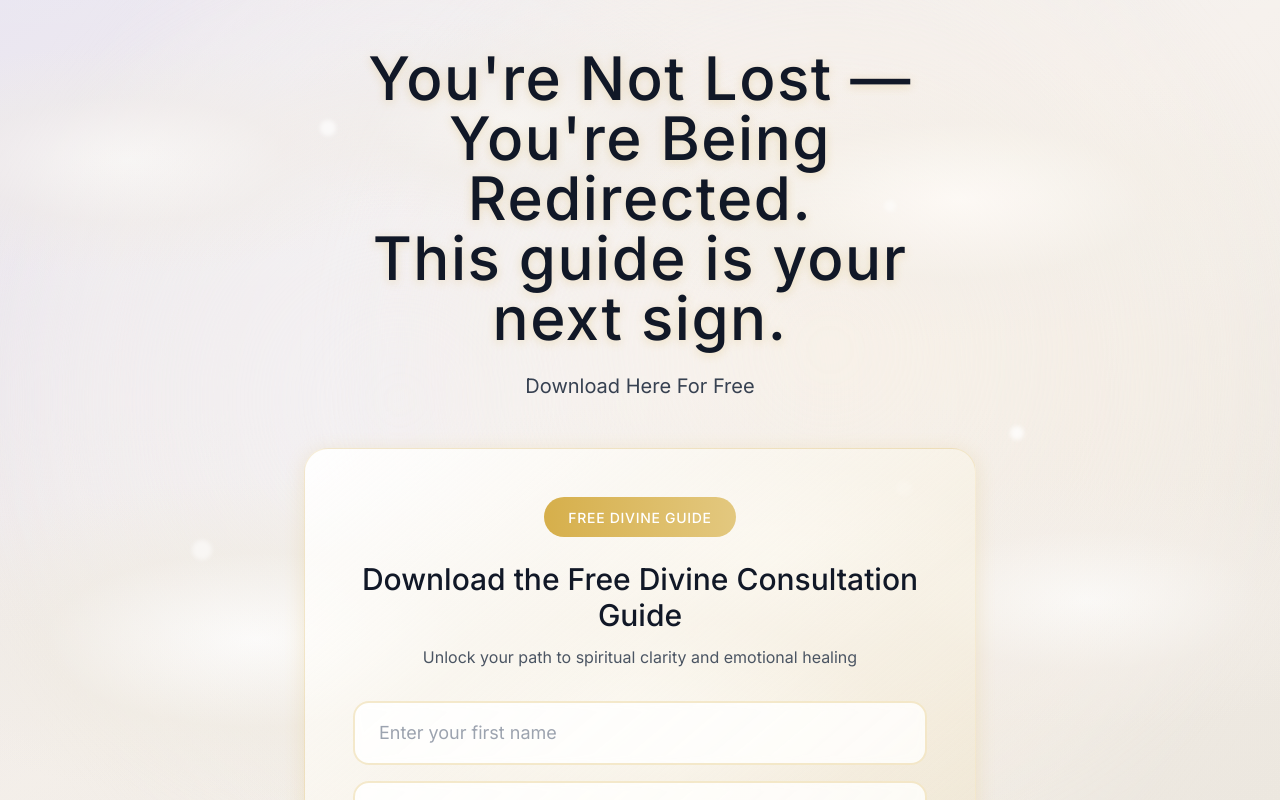
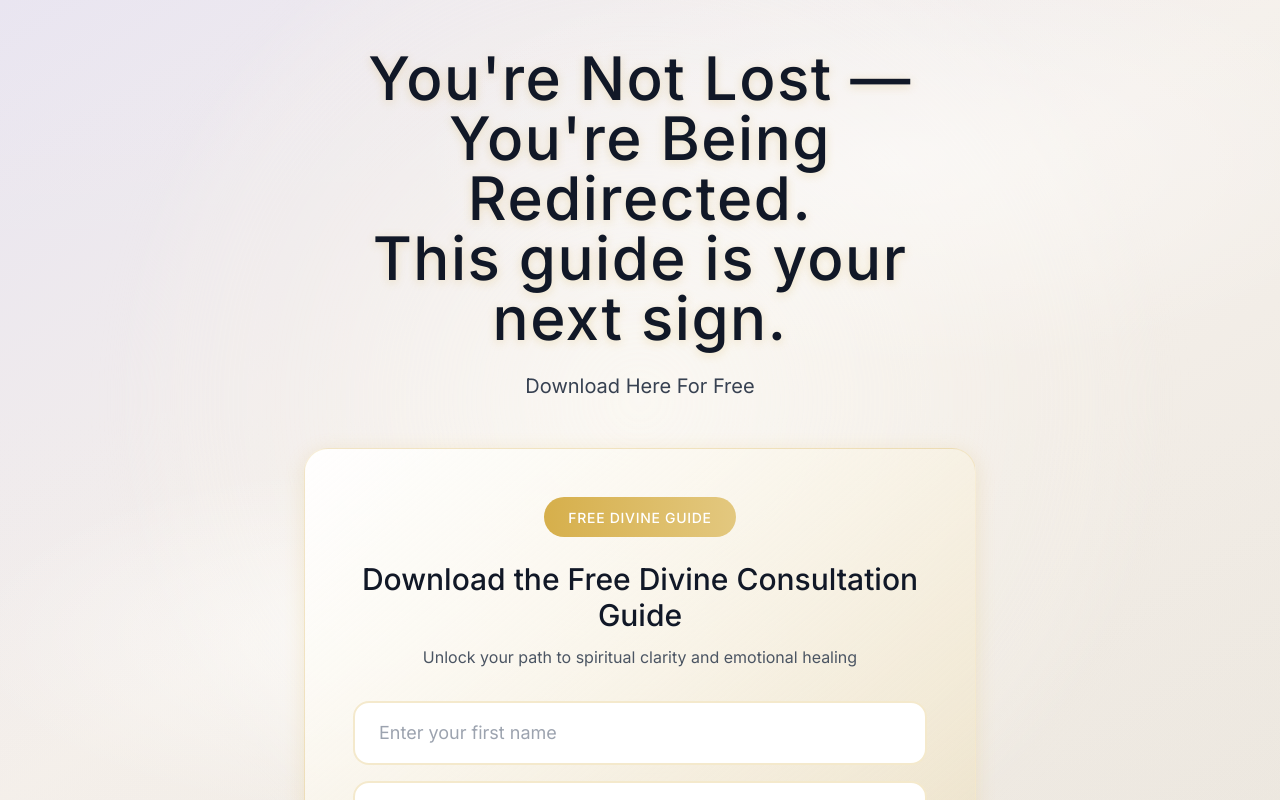
Before and after one commit to hseinsb/Consulation, a Next.js app: page / in a window 1280 px wide. Shown: the top 800 px of the page. Built offline with nearby package versions, Linux system fonts and the light colour scheme.

Commit message:
Optimize mobile performance - remove animations, reduce blur effects, simplify background

```diff
--- a/app/page.tsx
+++ b/app/page.tsx
@@ -59,7 +59,7 @@ export default function Home() {
     <main className="relative min-h-screen flex items-center justify-center px-4 py-12 overflow-hidden">
       <CloudBackground />
 
-      <div className="relative z-10 w-full max-w-2xl mx-auto text-center animate-fade-in-up">
+      <div className="relative z-10 w-full max-w-2xl mx-auto text-center">
         {/* Header Section */}
         <div className="mb-12 space-y-6">
               <h1 className="text-4xl md:text-6xl font-medium tracking-wide text-gray-900 leading-tight text-shadow-soft">
@@ -73,7 +73,7 @@ export default function Home() {
         </div>
 
         {/* Golden Card with Form */}
-        <div className="bg-gradient-to-br from-white/90 to-gold-light/20 backdrop-blur-sm rounded-3xl shadow-2xl glow-gold-soft p-8 md:p-12 border border-gold-light/30">
+        <div className="bg-gradient-to-br from-white/95 to-gold-light/30 rounded-3xl shadow-2xl glow-gold-soft p-8 md:p-12 border border-gold-light/30">
           <div className="mb-8">
             <div className="inline-block px-6 py-2 bg-gradient-to-r from-gold to-gold-light rounded-full mb-6">
               <span className="text-white font-medium text-sm tracking-wider uppercase">Free Divine Guide</span>
@@ -94,7 +94,7 @@ export default function Home() {
                 onChange={(e) => setFirstName(e.target.value)}
                 placeholder="Enter your first name"
                 required
-                className="w-full px-6 py-4 rounded-2xl border-2 border-gold-light/40 focus:border-gold focus:ring-4 focus:ring-gold/20 outline-none transition-all duration-300 text-lg bg-white/80 backdrop-blur-sm placeholder:text-gray-400"
+                className="w-full px-6 py-4 rounded-2xl border-2 border-gold-light/40 focus:border-gold focus:ring-4 focus:ring-gold/20 outline-none transition-all duration-300 text-lg bg-white placeholder:text-gray-400"
               />
               <input
                 type="email"
@@ -102,7 +102,7 @@ export default function Home() {
                 onChange={(e) => setEmail(e.target.value)}
                 placeholder="Enter your email address"
                 required
-                className="w-full px-6 py-4 rounded-2xl border-2 border-gold-light/40 focus:border-gold focus:ring-4 focus:ring-gold/20 outline-none transition-all duration-300 text-lg bg-white/80 backdrop-blur-sm placeholder:text-gray-400"
+                className="w-full px-6 py-4 rounded-2xl border-2 border-gold-light/40 focus:border-gold focus:ring-4 focus:ring-gold/20 outline-none transition-all duration-300 text-lg bg-white placeholder:text-gray-400"
               />
             </div>
 
--- a/app/thank-you/page.tsx
+++ b/app/thank-you/page.tsx
@@ -76,7 +76,7 @@ export default function ThankYou() {
       <div className="relative z-10 max-w-6xl mx-auto">
 
         {/* Section A - Header */}
-        <div className="text-center mb-16 animate-fade-in-up">
+        <div className="text-center mb-16">
           <h1 className="text-4xl md:text-6xl font-light tracking-wide text-gray-900 leading-tight mb-6 text-shadow-soft">
             You Weren't Sent Here by Accident.
           </h1>
@@ -89,8 +89,8 @@ export default function ThankYou() {
         </div>
 
         {/* Section B - Golden Video Card */}
-        <div className="max-w-4xl mx-auto mb-16 animate-fade-in-up" style={{ animationDelay: '0.2s' }}>
-          <div className="bg-gradient-to-br from-white/90 to-gold-light/20 backdrop-blur-sm rounded-3xl shadow-2xl glow-gold-soft p-8 md:p-12 border border-gold-light/30">
+        <div className="max-w-4xl mx-auto mb-16">
+          <div className="bg-gradient-to-br from-white/95 to-gold-light/30 rounded-3xl shadow-2xl glow-gold-soft p-8 md:p-12 border border-gold-light/30">
             <h2 className="text-3xl md:text-4xl font-medium text-gray-900 text-center mb-8">
               A Personal Message for You
             </h2>
@@ -147,7 +147,7 @@ export default function ThankYou() {
         </div>
 
         {/* Section C - CTA Buttons */}
-        <div className="max-w-2xl mx-auto mb-20 space-y-6 text-center animate-fade-in-up" style={{ animationDelay: '0.4s' }}>
+        <div className="max-w-2xl mx-auto mb-20 space-y-6 text-center">
           <button
             onClick={scrollToBooking}
             className="w-full md:w-auto bg-gradient-to-r from-gold to-gold-light text-white font-medium text-xl px-12 py-5 rounded-2xl shadow-lg hover:shadow-xl hover:scale-[1.02] active:scale-[0.98] transition-all duration-300 glow-gold-soft"
@@ -166,7 +166,7 @@ export default function ThankYou() {
         </div>
 
         {/* Section D - Booking Section */}
-        <div id="booking-section" className="scroll-mt-20 max-w-6xl mx-auto mb-16 animate-fade-in-up" style={{ animationDelay: '0.6s' }}>
+        <div id="booking-section" className="scroll-mt-20 max-w-6xl mx-auto mb-16">
           <div className="text-center mb-12">
             <h2 className="text-3xl md:text-4xl font-semibold text-gray-800 mb-3">
               What It Felt Like to Talk to Me One-on-One
@@ -176,7 +176,7 @@ export default function ThankYou() {
             </p>
           </div>
 
-          <div className="bg-gradient-to-br from-white/90 to-gold-light/20 backdrop-blur-sm rounded-3xl shadow-2xl glow-gold-soft p-8 md:p-12 border border-gold-light/30">
+          <div className="bg-gradient-to-br from-white/95 to-gold-light/30 rounded-3xl shadow-2xl glow-gold-soft p-8 md:p-12 border border-gold-light/30">
             <div className="grid md:grid-cols-2 gap-12 items-center">
 
               {/* Left side - Testimonial */}
--- a/components/CloudBackground.tsx
+++ b/components/CloudBackground.tsx
@@ -3,44 +3,24 @@
 export default function CloudBackground() {
   return (
     <div className="fixed inset-0 overflow-hidden pointer-events-none z-0">
-      {/* Base gradient background - soft lavender to peachy white */}
+      {/* Simplified static gradient background - optimized for mobile */}
       <div className="absolute inset-0 bg-gradient-to-br from-[#e8e4f0] via-[#f5f0eb] to-[#ede8e0]"></div>
 
-      {/* Radial glow - center light */}
-      <div className="absolute top-1/2 left-1/2 -translate-x-1/2 -translate-y-1/2 w-[1200px] h-[1200px] bg-gradient-radial from-[#fefdf8]/80 via-[#f8f4ed]/40 to-transparent rounded-full blur-2xl"></div>
+      {/* Single center glow - reduced blur for performance */}
+      <div className="absolute top-1/2 left-1/2 -translate-x-1/2 -translate-y-1/2 w-[1000px] h-[1000px] bg-gradient-radial from-[#fefdf8]/60 via-[#f8f4ed]/30 to-transparent rounded-full blur-xl"></div>
 
-      {/* Top left glow */}
-      <div className="absolute top-0 left-0 w-[800px] h-[800px] bg-gradient-radial from-[#f0eef5]/60 to-transparent rounded-full blur-2xl"></div>
-
-      {/* Bottom right peachy glow */}
-      <div className="absolute bottom-0 right-0 w-[900px] h-[900px] bg-gradient-radial from-[#f5ebe0]/50 to-transparent rounded-full blur-2xl"></div>
-
-      {/* Cloud layer using CSS */}
+      {/* Simplified cloud layer - fewer gradients for better performance */}
       <div className="absolute inset-0" style={{
         backgroundImage: `
-          radial-gradient(ellipse 600px 250px at 20% 80%, rgba(255, 255, 255, 0.8) 0%, rgba(240, 235, 225, 0.5) 35%, transparent 65%),
-          radial-gradient(ellipse 500px 200px at 85% 75%, rgba(255, 255, 255, 0.7) 0%, rgba(245, 240, 235, 0.45) 35%, transparent 65%),
-          radial-gradient(ellipse 700px 300px at 50% 90%, rgba(255, 255, 255, 0.85) 0%, rgba(245, 238, 230, 0.55) 35%, transparent 65%),
-          radial-gradient(ellipse 450px 180px at 10% 20%, rgba(250, 248, 245, 0.75) 0%, rgba(240, 235, 228, 0.4) 35%, transparent 65%),
-          radial-gradient(ellipse 550px 220px at 75% 25%, rgba(255, 252, 248, 0.75) 0%, rgba(242, 237, 230, 0.45) 35%, transparent 65%),
-          radial-gradient(ellipse 400px 160px at 40% 15%, rgba(248, 245, 240, 0.65) 0%, rgba(238, 233, 226, 0.35) 35%, transparent 65%),
-          radial-gradient(ellipse 650px 280px at 60% 70%, rgba(255, 253, 250, 0.8) 0%, rgba(243, 238, 232, 0.5) 35%, transparent 65%)
+          radial-gradient(ellipse 600px 250px at 30% 80%, rgba(255, 255, 255, 0.6) 0%, transparent 70%),
+          radial-gradient(ellipse 700px 300px at 70% 20%, rgba(255, 255, 255, 0.5) 0%, transparent 70%)
         `,
         backgroundSize: 'cover',
         backgroundPosition: 'center'
       }}></div>
 
-      {/* Soft overlay for depth */}
-      <div className="absolute inset-0 bg-gradient-to-b from-white/10 via-transparent to-[#e5e0d8]/10"></div>
-
-      {/* Sparkle/light orbs */}
-      <div className="absolute top-[15%] left-[25%] w-4 h-4 bg-white/80 rounded-full blur-[2px] animate-pulse"></div>
-      <div className="absolute top-[25%] right-[30%] w-3 h-3 bg-white/70 rounded-full blur-[2px] animate-pulse" style={{ animationDelay: '1s' }}></div>
-      <div className="absolute bottom-[30%] left-[15%] w-5 h-5 bg-white/65 rounded-full blur-[2px] animate-pulse" style={{ animationDelay: '2s' }}></div>
-      <div className="absolute bottom-[45%] right-[20%] w-3.5 h-3.5 bg-white/75 rounded-full blur-[2px] animate-pulse" style={{ animationDelay: '1.5s' }}></div>
-      <div className="absolute top-[60%] left-[70%] w-4 h-4 bg-white/65 rounded-full blur-[2px] animate-pulse" style={{ animationDelay: '0.5s' }}></div>
-      <div className="absolute bottom-[20%] right-[45%] w-6 h-6 bg-[#f8f0e8]/70 rounded-full blur-[3px] animate-pulse" style={{ animationDelay: '2.5s' }}></div>
-      <div className="absolute top-[40%] left-[50%] w-3 h-3 bg-white/60 rounded-full blur-[2px] animate-pulse" style={{ animationDelay: '3s' }}></div>
+      {/* Subtle overlay */}
+      <div className="absolute inset-0 bg-gradient-to-b from-white/5 via-transparent to-[#e5e0d8]/5"></div>
     </div>
   )
 }
```
